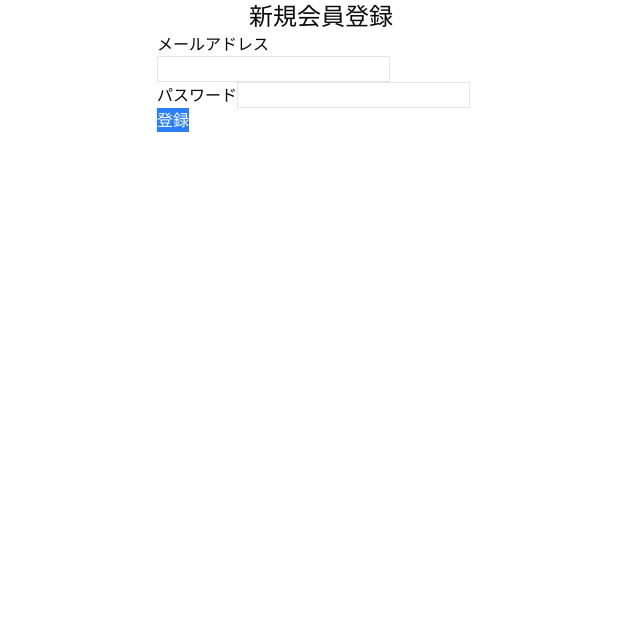
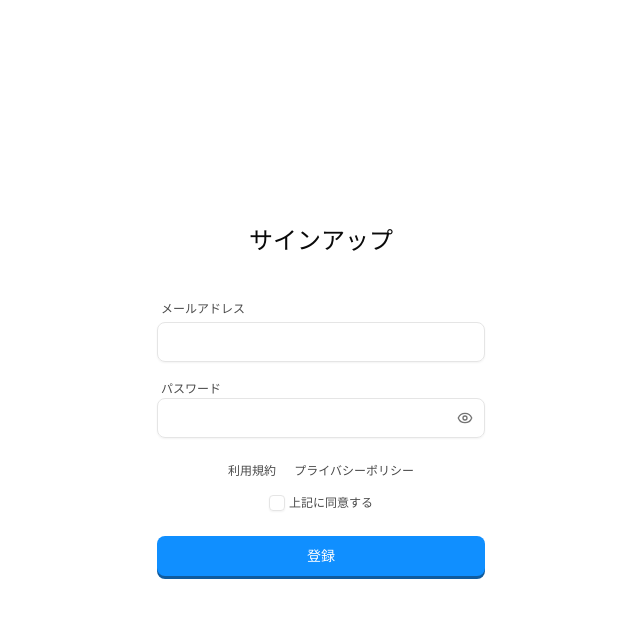
Before and after one commit to junpei-chan/rizap-app, a Next.js app in the folder front/: page /signup in a window 1280 px wide. Shown: the top 618 px of the page, without its empty margins (319-959 px from the left). Built offline with nearby package versions, Linux system fonts and the light colour scheme; no server answers.

Commit message:
[add] サインアップページの作成

```diff
--- a/front/src/app/signup/page.tsx
+++ b/front/src/app/signup/page.tsx
@@ -2,6 +2,7 @@
 
 import { useState } from "react";
 import { useSignup } from "@/hooks/features/auth";
+import { Input, Button, Checkbox, PasswordInput } from "@/components/ui";
 
 export default function Signup() {
   const { mutate, isPending, isError, error } = useSignup();
@@ -16,24 +17,30 @@ export default function Signup() {
   };
 
   return (
-    <main className="flex items-center justify-center">
+    <main className="w-screen h-screen flex items-center justify-center">
       <div className="w-82">
         <h1 className="text-center text-2xl">
-          新規会員登録
+          サインアップ
         </h1>
         <form
+          className="
+            text-text mt-11
+            label: text-[12px]
+          "
           onSubmit={(e) => e.preventDefault()}
         >
-          <div>
+          <div className="flex flex-col gap-4.5">
+            <div className="flex flex-col gap-1">
               <label
                 htmlFor="email"
+                className="pl-1"
               >
                 メールアドレス
               </label>
-            <input
+              <Input
                 id="email"
                 type="email"
-              className="border"
+                className="border h-10"
                 autoComplete="off"
                 onChange={(e) => setEmail(e.target.value)}
               />
@@ -41,24 +48,43 @@ export default function Signup() {
             <div>
               <label
                 htmlFor="password"
+                className="pl-1"
               >
                 パスワード
               </label>
-            <input
+              <PasswordInput
                 id="password"
-              type="password"
-              className="border"
+                className="border h-10"
                 autoComplete="off"
                 onChange={(e) => setPassword(e.target.value)}
               />
             </div>
-          <button
+          </div>
+          <div className="flex flex-col gap-3.5 items-center my-6">
+            <div className="flex gap-4.5 text-[12px] justify-center">
+              <p>利用規約</p>
+              <p>プライバシーポリシー</p>
+            </div>
+            <div className="flex gap-1 items-center">
+              <Checkbox
+                id="terms"
+                className="data-[state=checked]:bg-[#108FFF] data-[state=checked]:border-[#108FFF]"
+              />
+              <label
+                htmlFor="terms"
+                className="cursor-pointer"
+              >
+                上記に同意する
+              </label>
+            </div>
+          </div>
+          <Button
             type="button"
-            className="bg-blue-500 text-white"
+            className="w-full h-10 bg-[#108FFF] text-white shadow-[0_3px_0px_#0F5B9E]"
             onClick={handleSubmit}
           >
             登録
-          </button>
+          </Button>
         </form>
         {isPending && (
           <p>処理中...</p>
--- /dev/null
+++ b/front/src/components/ui/checkbox.tsx
@@ -0,0 +1,32 @@
+"use client"
+
+import * as React from "react"
+import { CheckIcon } from "lucide-react"
+import { Checkbox as CheckboxPrimitive } from "radix-ui"
+
+import { cn } from "@/lib/utils"
+
+function Checkbox({
+  className,
+  ...props
+}: React.ComponentProps<typeof CheckboxPrimitive.Root>) {
+  return (
+    <CheckboxPrimitive.Root
+      data-slot="checkbox"
+      className={cn(
+        "peer border-input dark:bg-input/30 data-[state=checked]:bg-primary data-[state=checked]:text-primary-foreground dark:data-[state=checked]:bg-primary data-[state=checked]:border-primary focus-visible:border-ring focus-visible:ring-ring/50 aria-invalid:ring-destructive/20 dark:aria-invalid:ring-destructive/40 aria-invalid:border-destructive size-4 shrink-0 rounded-[4px] border shadow-xs transition-shadow outline-none focus-visible:ring-[3px] disabled:cursor-not-allowed disabled:opacity-50",
+        className
+      )}
+      {...props}
+    >
+      <CheckboxPrimitive.Indicator
+        data-slot="checkbox-indicator"
+        className="grid place-content-center text-current transition-none"
+      >
+        <CheckIcon className="size-3.5" />
+      </CheckboxPrimitive.Indicator>
+    </CheckboxPrimitive.Root>
+  )
+}
+
+export { Checkbox }
--- a/front/src/components/ui/index.ts
+++ b/front/src/components/ui/index.ts
@@ -1,2 +1,4 @@
 export * from "./button";
 export * from "./input";
+export * from "./password-input";
+export * from "./checkbox";
```
Also changed, not shown: 1 other file (tests, documents, lock files or other folders). Lines whose indentation alone changed are shown as unchanged.
